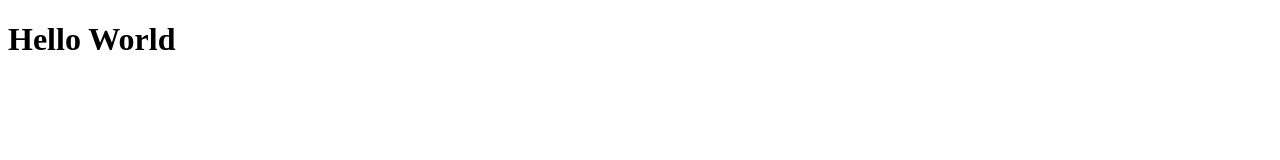
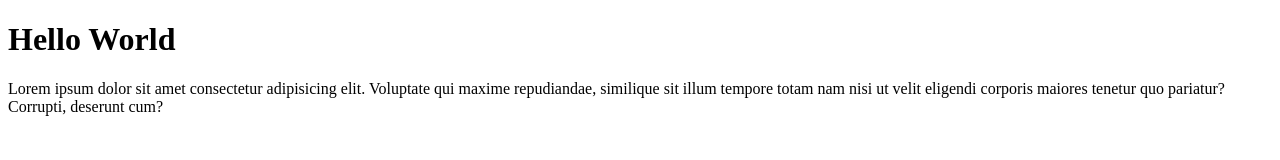
Before and after one commit to anonymousPolon/my-git-test, a plain HTML site: page index.html in a window 1280 px wide. Drawn offline with Linux system fonts and the light colour scheme.

Commit message:
menambahkan paragraf

```diff
--- a/index.html
+++ b/index.html
@@ -7,5 +7,6 @@
 </head>
 <body>
     <h1>Hello World</h1>
+    <p>Lorem ipsum dolor sit amet consectetur adipisicing elit. Voluptate qui maxime repudiandae, similique sit illum tempore totam nam nisi ut velit eligendi corporis maiores tenetur quo pariatur? Corrupti, deserunt cum?</p>
 </body>
 </html>
```
